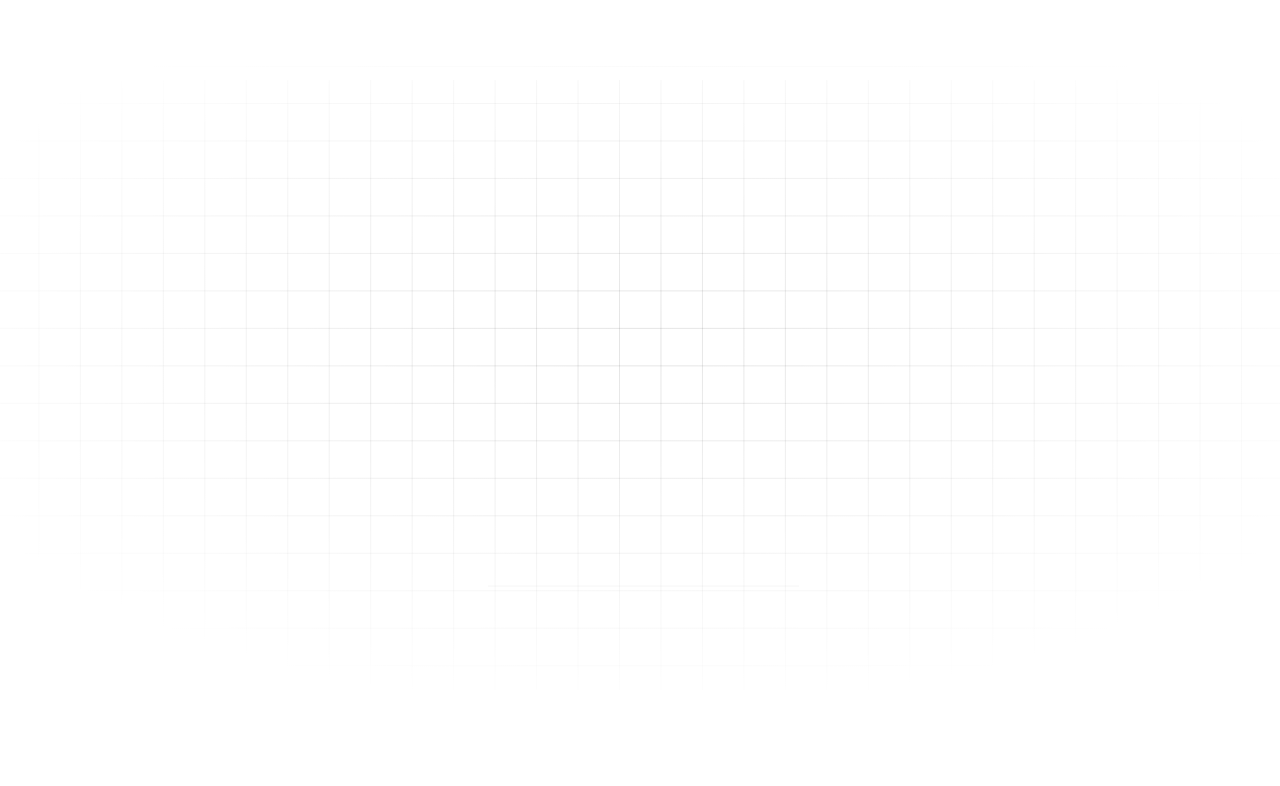
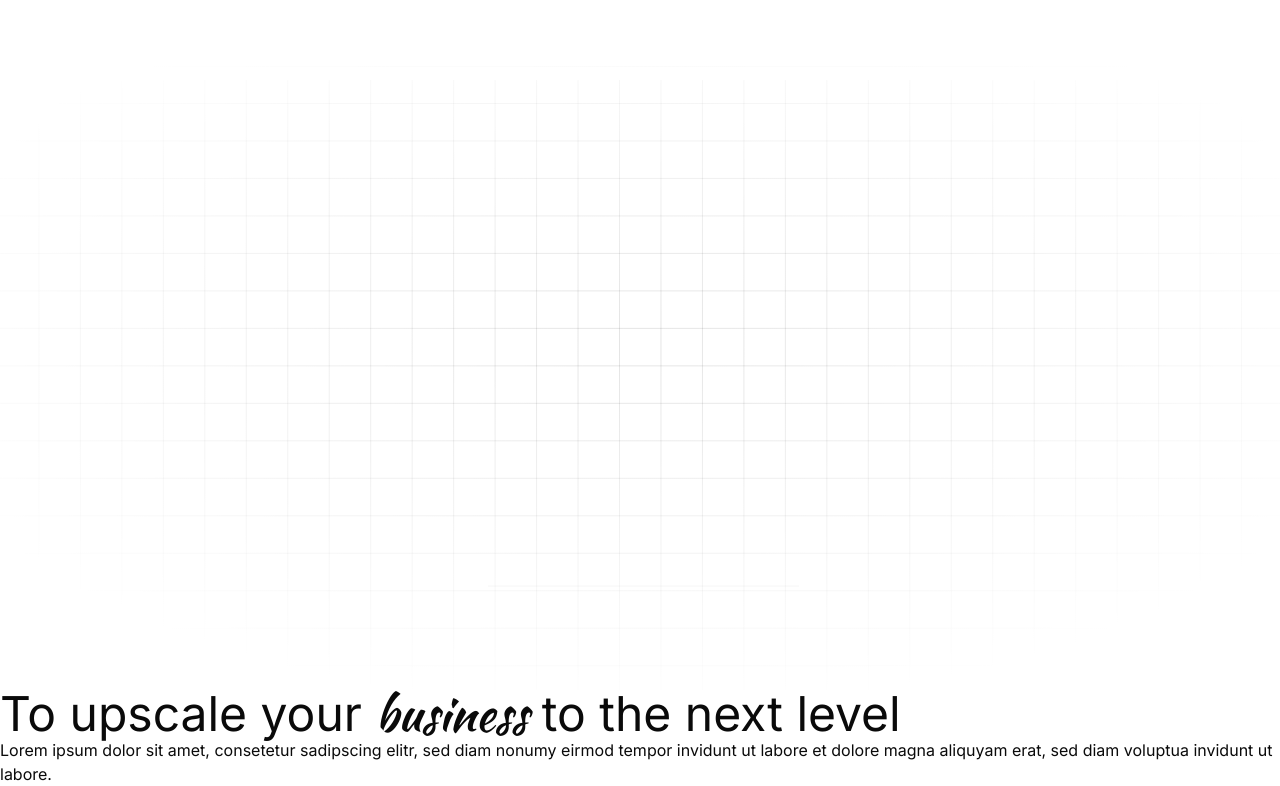
Before and after one commit to Roshen-Perera/ceylon-developers-portfolio, a Next.js app: page / in a window 1280 px wide. Shown: the part 1244-2030 px from the top of the page. Before the commit the page ends 1934 px from the top, so only its background shows below. Built offline with nearby package versions, Linux system fonts and the light colour scheme.

Commit message:
Added heading and text

```diff
--- a/app/page.tsx
+++ b/app/page.tsx
@@ -63,13 +63,23 @@ export default function Home() {
           </p>
         </div>
         <div className="mt-8">
-          <ServiceCarousel/>
+          <ServiceCarousel />
         </div>
       </div>
       <div className="flex flex-col items-center justify-center mt-12">
         {/* <MeshVector /> */}
-        <MeshVector2/>
-
+        <MeshVector2 />
+        <div className="flex flex-col">
+          <p className="text-5xl">
+            To upscale your <span className="font-kaushan">business</span> to
+            the next level
+          </p>
+          <p>
+            Lorem ipsum dolor sit amet, consetetur sadipscing elitr, sed diam
+            nonumy eirmod tempor invidunt ut labore et dolore magna aliquyam
+            erat, sed diam voluptua invidunt ut labore.
+          </p>
+        </div>
       </div>
     </>
   );
```
